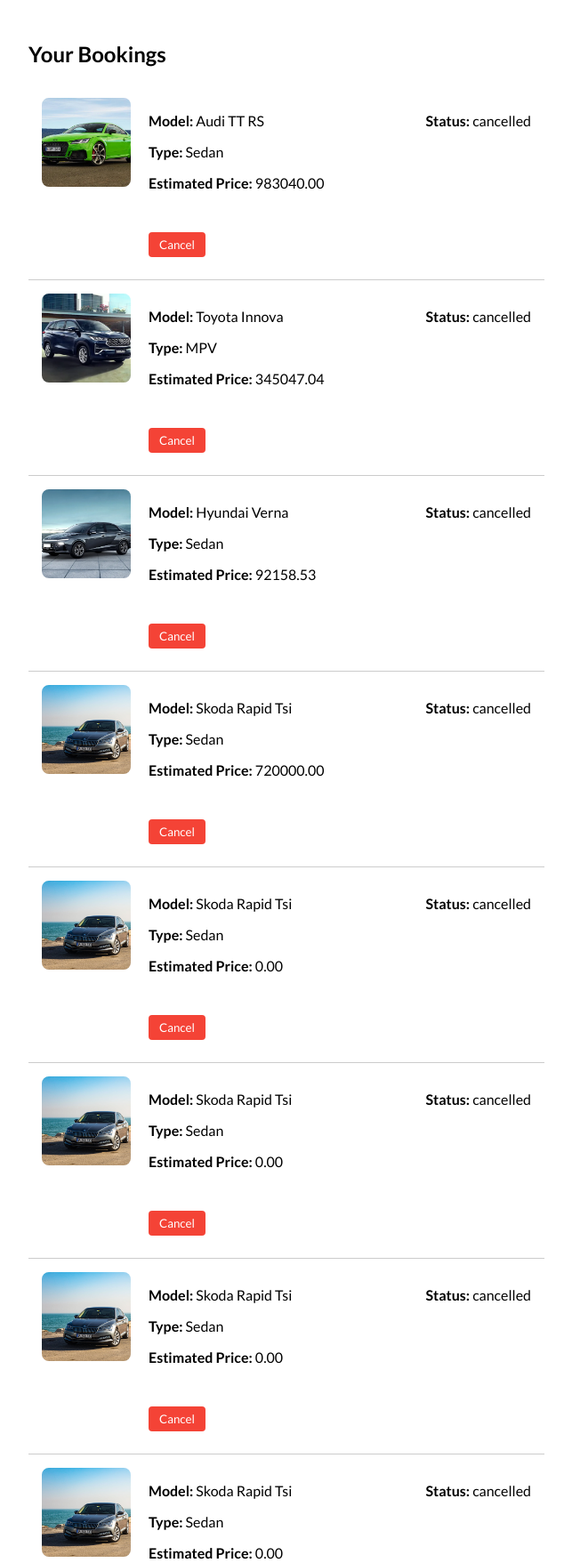
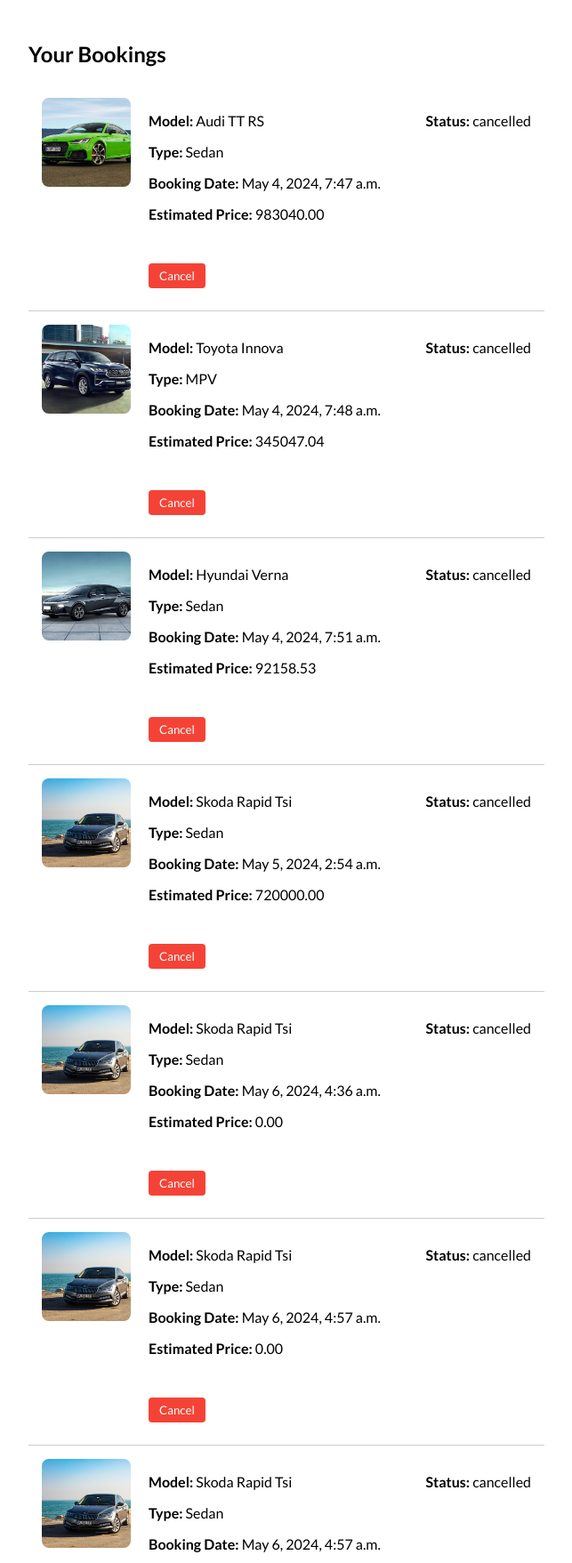
Before and after one commit to sagarnewpane/vroom, a Django app: page /cars/view_bookings/ in a window 1280 px wide. Shown: the part 164-1921 px from the top of the page at 89% size, without its empty margins (618-1261 px from the left). Run offline with Django 5.2, Linux system fonts and the light colour scheme; a user stored in the database is signed in; data comes from the database, SQL or seed files in the repository; both versions use the stored data as it was after the commit.

Commit message:
added date in booking history

```diff
--- a/templates/userprofile.html
+++ b/templates/userprofile.html
@@ -36,6 +36,7 @@
                         <div class="details">
                             <p><strong>Model:</strong> {{ booking.car.model }}</p>
                             <p><strong>Type:</strong> {{ booking.car.type }}</p>
+                            <p><strong>Booking Date:</strong> {{ booking.booking_date }}</p>
                             <p><strong>Estimated Price:</strong> {{ booking.estimated_price }}</p>
                             <button class="cancel-btn" data-booking-id="{{ booking.id }}">Cancel</button>
                         </div>
```
Also changed, not shown: db.sqlite3.
